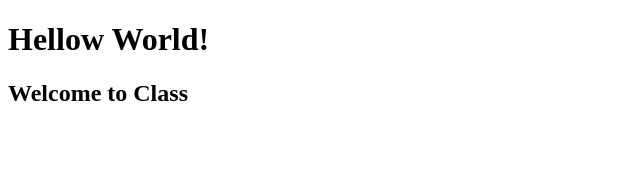
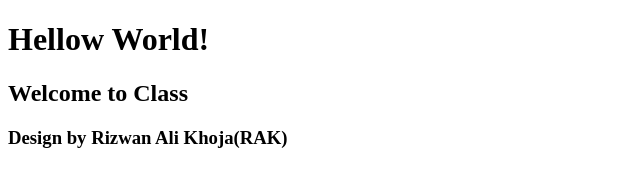
Before and after one commit to RizwanDigisoft/Bootcamp2020, a plain HTML site: page index.html in a window 1280 px wide. Shown: the whole page, without its empty margins (0-640 px from the left). Drawn offline with Linux system fonts and the light colour scheme.

Commit message:
Update index.html

```diff
--- a/index.html
+++ b/index.html
@@ -8,5 +8,6 @@
 <body>
     <h1>Hellow World!</h1>
     <H2>Welcome to Class</H2>
+    <h3>Design by Rizwan Ali Khoja(RAK)</h3>
 </body>
 </html>
```
